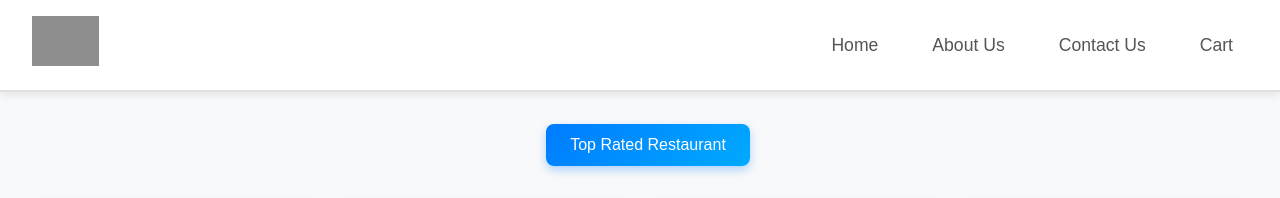
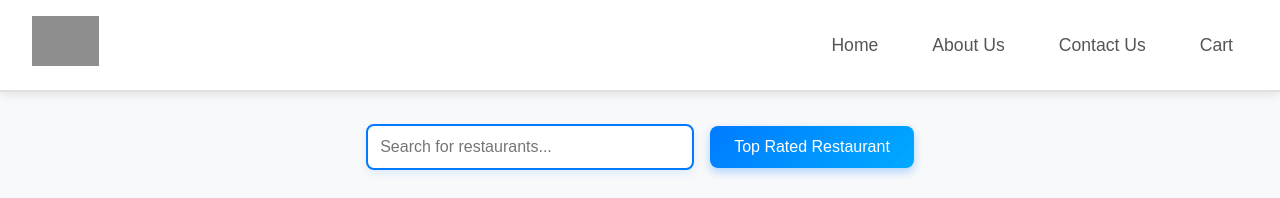
Before and after one commit to rajushah404/React-Chapter-1, a React (Vite) app: page / in a window 1280 px wide. Shown: the top 198 px of the page. Built offline with nearby package versions, Linux system fonts and the light colour scheme; grey boxes are pictures that could not be loaded.

Commit message:
search bar added

```diff
--- a/index.css
+++ b/index.css
@@ -57,15 +57,40 @@ body {
   padding: 2rem;
 }
 
+
+
 .filter {
   margin-bottom: 2rem;
   text-align: center;
 }
 
+/* Search Bar Styles */
+.search-container {
+  display: flex;
+  justify-content: center;
+  align-items: center;
+  margin-bottom: 2rem;
+}
+
+#search {
+  width: 300px; /* Wider input field */
+  padding: 0.75rem;
+  font-size: 1rem;
+  border: 2px solid #007bff; /* Blue border */
+  border-radius: 8px;
+  outline: none;
+  transition: all 0.3s ease;
+  box-shadow: 0 4px 8px rgba(0, 123, 255, 0.1); /* Subtle shadow */
+}
+
+#search:focus {
+  border-color: #0056b3; /* Darker blue when focused */
+  box-shadow: 0 6px 12px rgba(0, 123, 255, 0.3); /* Stronger shadow */
+}
+
 .filter-btn {
   padding: 0.75rem 1.5rem;
   margin-left: 1rem;
-  font-family: 'Arial', sans-serif;
   font-size: 1rem;
   border: none;
   border-radius: 8px;
@@ -73,13 +98,14 @@ body {
   color: #fff;
   cursor: pointer;
   transition: all 0.3s ease;
-  box-shadow: 0 4px 10px rgba(0, 123, 255, 0.3); /* Soft shadow */
+  box-shadow: 0 4px 10px rgba(0, 123, 255, 0.3);
 }
 
 .filter-btn:hover {
-  background: linear-gradient(135deg, #00aaff, #007bff); /* Reverse gradient on hover */
-  box-shadow: 0 6px 15px rgba(0, 123, 255, 0.5); /* Stronger shadow on hover */
+  background: linear-gradient(135deg, #00aaff, #007bff);
+  box-shadow: 0 6px 15px rgba(0, 123, 255, 0.5);
 }
+
 
 /* Restaurant Cards */
 .res-container {
--- a/src/components/Body.js
+++ b/src/components/Body.js
@@ -1,14 +1,40 @@
 import RestroCard from "./RestroCard";
 import resList from "../utils/mockData";
-import { useState } from "react";
+import { useState, useEffect } from "react";
 
 const Body = () => {
   // Local State Variable.
   const [listOfRestros, setListOfRestros] = useState(resList);
+  const [searchQuery, setSearchQuery] = useState("");
+
+  // const filterSearchRestro = () => {
+  //   const searchList = resList.filter((res) =>
+  //     res.item.name.toLowerCase().includes(searchQuery.toLowerCase())
+  //   );
+  //   setListOfRestros(searchList);
+  // };
+
+  useEffect(() => {
+    const searchList = resList.filter((res) =>
+      res.item.name.toLowerCase().includes(searchQuery.toLowerCase())
+    );
+    setListOfRestros(searchList);
+  }, [searchQuery]);
 
   return (
     <div className="body">
       <div className="filter">
+        <input
+          id="search"
+          name="search"
+          type="text"
+          placeholder="Search for restaurants..."
+          value={searchQuery}
+          onChange={(e) => setSearchQuery(e.target.value)}
+        />
+        {/* <button className="filter-btn" onClick={filterSearchRestro}>
+          Search
+        </button> */}
         <button
           className="filter-btn"
           onClick={() => {
```
